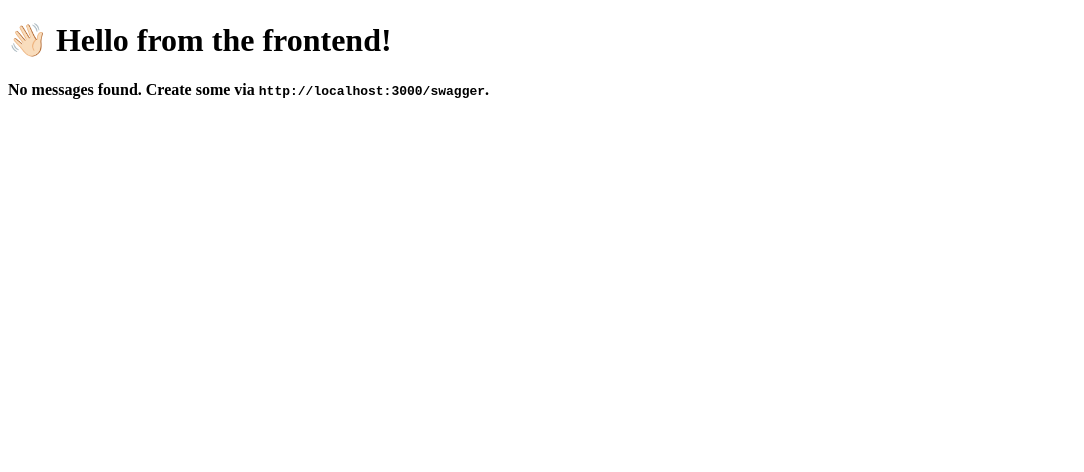
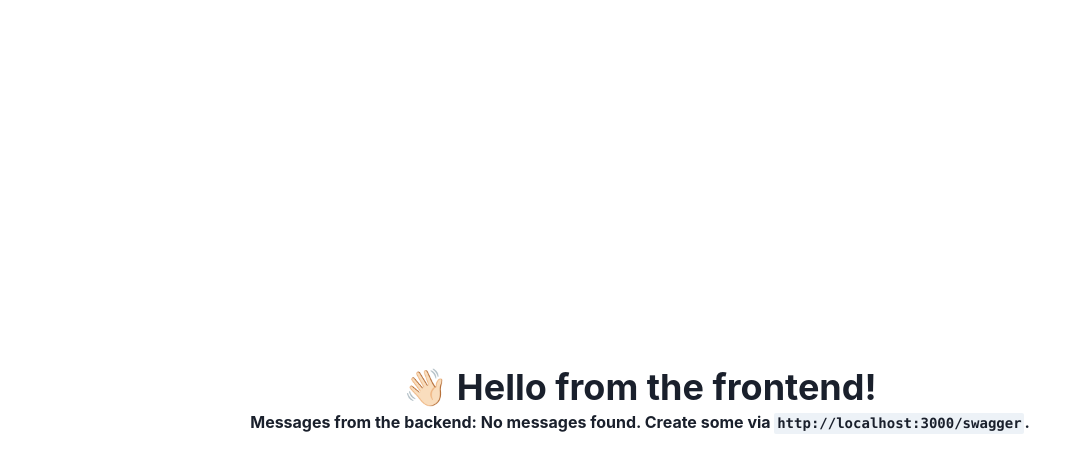
Before and after one commit to decarbonizer/decarbonizer, a React (Vite) app in the folder packages/frontend/: page / in a window 1280 px wide. Shown: the top 472 px of the page, without its empty margins (0-1084 px from the left). Built offline with nearby package versions, Linux system fonts and the light colour scheme.

Commit message:
Added ChakraUI.

```diff
--- a/packages/frontend/package.json
+++ b/packages/frontend/package.json
@@ -9,12 +9,17 @@
     "lint": "eslint \"src/**.{ts,tsx}\""
   },
   "dependencies": {
+    "@chakra-ui/react": "1.6.10",
+    "@emotion/react": "^11.5.0",
+    "@emotion/styled": "^11.3.0",
+    "framer-motion": "^4",
     "react": "^17.0.2",
     "react-dom": "^17.0.2",
     "react-router": "^5.2.1",
     "react-router-dom": "^5.3.0"
   },
   "devDependencies": {
+    "@emotion/babel-plugin": "^11.3.0",
     "@types/react": "^17.0.33",
     "@types/react-dom": "^17.0.10",
     "@types/react-router": "^5.1.17",
--- a/packages/frontend/src/App.css
+++ /dev/null
@@ -1,13 +0,0 @@
-.appContainer {
-  width: 100%;
-  height: 100%;
-  display: flex;
-  justify-content: center;
-  align-items: center;
-  flex-direction: column;
-  font-family: 'Segoe UI', Tahoma, Geneva, Verdana, sans-serif;
-}
-
-.appContainer h1 {
-  font-size: 20pt;
-}
--- a/packages/frontend/src/App.tsx
+++ b/packages/frontend/src/App.tsx
@@ -1,30 +1,11 @@
-import { useEffect, useState } from 'react';
-import { getMessages } from './api/message';
-import * as styles from './App.css';
+import { ChakraProvider } from '@chakra-ui/react';
+import { appTheme } from './theme';
+import Hello from './Hello';
 
 export default function App() {
-  const [messages, setMessages] = useState<Array<string>>([]);
-
-  useEffect(() => {
-    getMessages().then((res) => setMessages(res.data.map((message) => message.content)));
-  }, []);
-
   return (
-    <div className={styles.appContainer}>
-      <h1>👋🏻 Hello from the frontend!</h1>
-      {messages.length ? (
-        <>
-          <br />
-          <b>Messages from the backend:</b>
-          {messages.map((message, i) => (
-            <code key={i}>{message}</code>
-          ))}
-        </>
-      ) : (
-        <b>
-          No messages found. Create some via <code>http://localhost:3000/swagger</code>.
-        </b>
-      )}
-    </div>
+    <ChakraProvider theme={appTheme}>
+      <Hello />
+    </ChakraProvider>
   );
 }
--- /dev/null
+++ b/packages/frontend/src/Hello.tsx
@@ -0,0 +1,30 @@
+import { useEffect, useState } from 'react';
+import { Flex, Heading, Text, Code } from '@chakra-ui/react';
+import { getMessages } from './api/message';
+
+export default function Hello() {
+  const [messages, setMessages] = useState<Array<string>>([]);
+
+  useEffect(() => {
+    getMessages().then((res) => setMessages(res.data.map((message) => message.content)));
+  }, []);
+
+  return (
+    <Flex w="100%" h="100%" justify="center" align="center" direction="column">
+      <Heading as="h1">👋🏻 Hello from the frontend!</Heading>
+      {messages.length ? (
+        <>
+          <br />
+          <Text fontWeight="bold">Messages from the backend:</Text>
+          {messages.map((message, i) => (
+            <Code key={i}>{message}</Code>
+          ))}
+        </>
+      ) : (
+        <Text fontWeight="bold">
+          Messages from the backend: No messages found. Create some via <Code>http://localhost:3000/swagger</Code>.
+        </Text>
+      )}
+    </Flex>
+  );
+}
--- a/packages/frontend/src/index.css
+++ /dev/null
@@ -1,9 +0,0 @@
-:global(*) {
-  margin: 0;
-  padding: 0;
-}
-
-:global(body, #root) {
-  width: 100vw;
-  height: 100vh;
-}
--- a/packages/frontend/src/index.tsx
+++ b/packages/frontend/src/index.tsx
@@ -1,10 +1,12 @@
+import { ColorModeScript } from '@chakra-ui/react';
 import { StrictMode } from 'react';
 import ReactDOM from 'react-dom';
 import App from './App';
-import './index.css';
+import { appTheme } from './theme';
 
 ReactDOM.render(
   <StrictMode>
+    <ColorModeScript initialColorMode={appTheme.config.initialColorMode} />
     <App />
   </StrictMode>,
   document.getElementById('root'),
--- /dev/null
+++ b/packages/frontend/src/theme.ts
@@ -0,0 +1,20 @@
+import { theme, extendTheme, ThemeConfig } from '@chakra-ui/react';
+
+const config: ThemeConfig = {
+  initialColorMode: 'light',
+  useSystemColorMode: false,
+};
+
+export const appTheme = extendTheme({
+  config,
+  colors: {
+    primary: theme.colors.green,
+  },
+  styles: {
+    global: {
+      'html, body, #root': {
+        height: '100vh',
+      },
+    },
+  },
+});
--- a/packages/frontend/tsconfig.json
+++ b/packages/frontend/tsconfig.json
@@ -1,6 +1,7 @@
 {
   "extends": "../../tsconfig.json",
   "compilerOptions": {
-    "jsx": "react-jsx"
+    "jsx": "react-jsx",
+    "jsxImportSource": "@emotion/react"
   }
 }
```
Also changed, not shown: packages/frontend/.babelrc (added), 1 other file (tests, documents, lock files or other folders).
